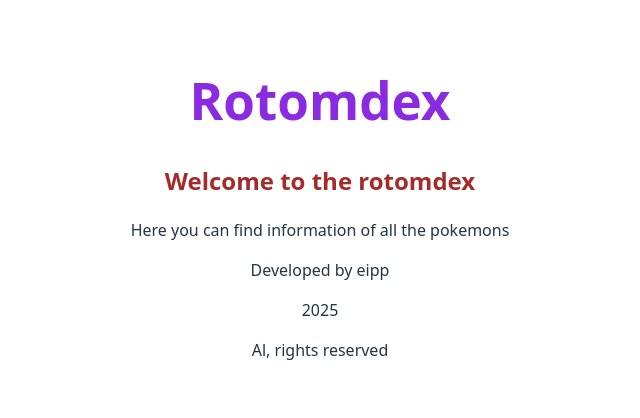
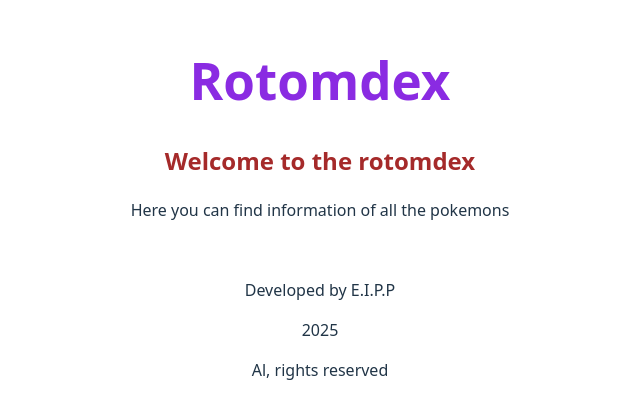
Before and after one commit to elgoty/rotomdex-eipp, a React (Vite) app: page / in a window 1280 px wide. Shown: the part 192-610 px from the top of the page, without its empty margins (320-960 px from the left). Built offline with nearby package versions, Linux system fonts and the light colour scheme.

Commit message:
Se agrego la etiqueta img

```diff
--- a/src/App.jsx
+++ b/src/App.jsx
@@ -7,9 +7,9 @@
       <h1>Rotomdex</h1>
       <h2>Welcome to the rotomdex</h2>
       <p>Here you can find information of all the pokemons</p>
-
+      <img src="" alt="" />
       <div>
-        <p>Developed by eipp</p>
+        <p>Developed by E.I.P.P</p>
         <p>2025</p>
         <p>Al, rights reserved</p>
       </div>
```
